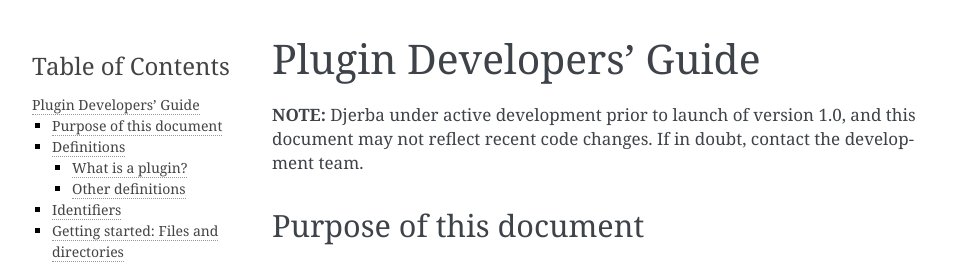
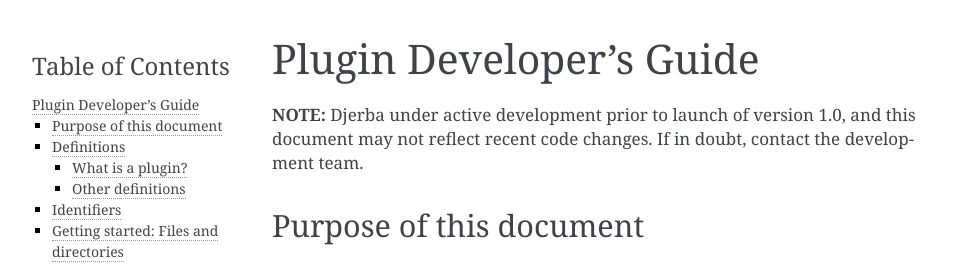
Before and after one commit to oicr-gsi/djerba, a Sphinx documentation site: the page built from doc/plugin_howto.md, in a window 1280 px wide and 900 px high. Shown: the top 264 px of the window, without its empty margins (148-1109 px from the left). Built offline with Sphinx 7.4.7, drawn with Linux system fonts in a browser that asks for light colours; pages that are not in the unit, such as notebooks, are missing from menus.

```diff
--- a/doc/about.md
+++ b/doc/about.md
@@ -14,5 +14,5 @@ Licensed under the [GPL 3.0 license](https://www.gnu.org/licenses/gpl-3.0.en.htm
 
 ## Further Reading
 
-- [Plugin Developers' Guide](./plugin_howto.html): Overview of how to write plugins
-- [Methods of plugin objects](./plugin_methods.html): Useful methods common to all plugins
+- :doc:`Plugin Developer's Guide<plugin_howto>`: Overview of how to write plugins
+- :doc:`Methods of plugin objects<plugin_methods>`: Useful methods common to all plugins
--- a/doc/index.rst
+++ b/doc/index.rst
@@ -11,7 +11,7 @@ Djerba documentation
 
    about
    plugin_howto
-   guide
+   plugin_methods
 
 
 
--- a/doc/plugin_howto.md
+++ b/doc/plugin_howto.md
@@ -1,4 +1,4 @@
-# Plugin Developers' Guide
+# Plugin Developer's Guide
 
 **NOTE:** Djerba under active development prior to launch of version 1.0, and this document may not reflect recent code changes. If in doubt, contact the development team.
 
```
